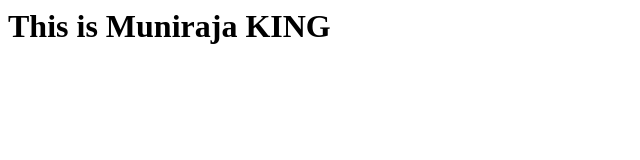
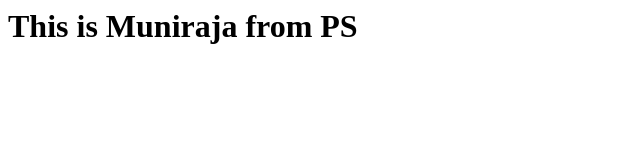
Before and after one commit to kosurumuniraja/Helloworld, a plain HTML site: page index.html in a window 1280 px wide. Shown: the whole page, without its empty margins (0-640 px from the left). Drawn offline with Linux system fonts and the light colour scheme.

Commit message:
Update index.html

```diff
--- a/index.html
+++ b/index.html
@@ -1 +1 @@
-<h1>This is Muniraja KING</h1>
+<h1>This is Muniraja from PS</h1>
```
